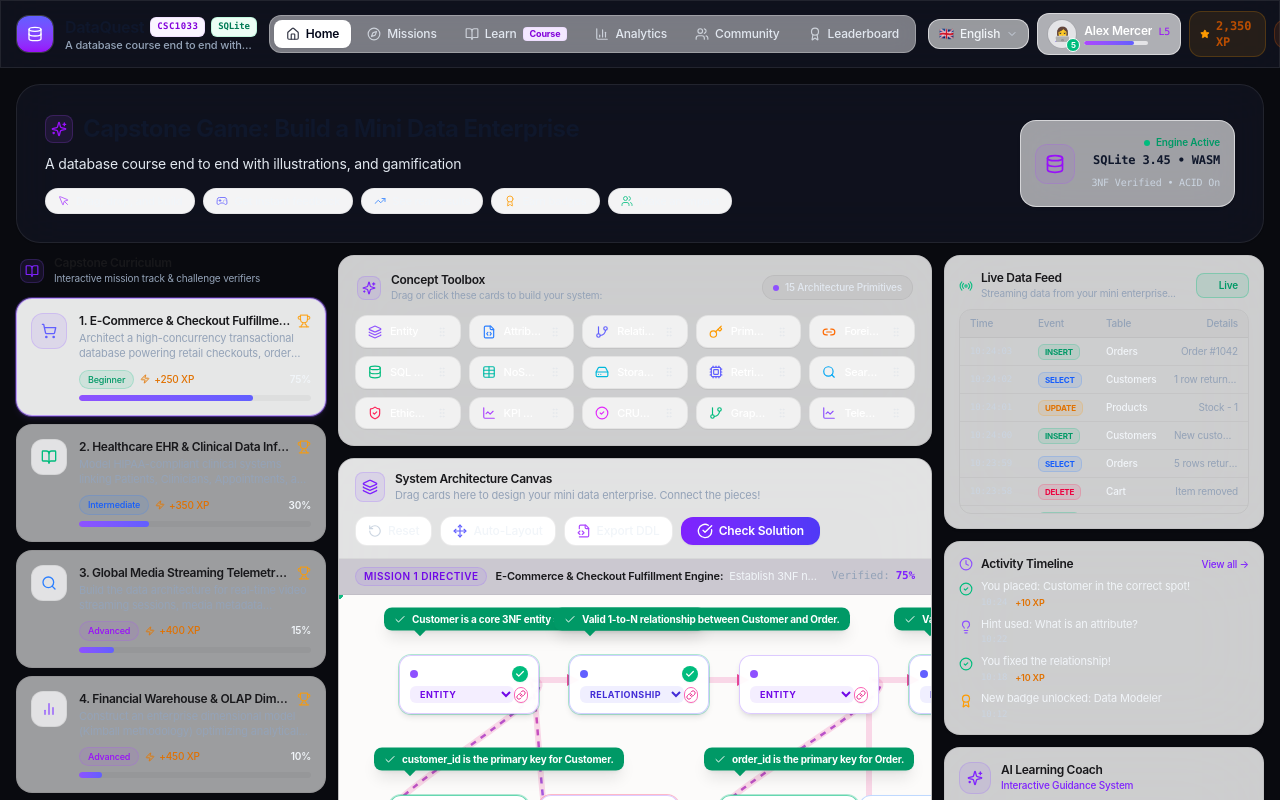
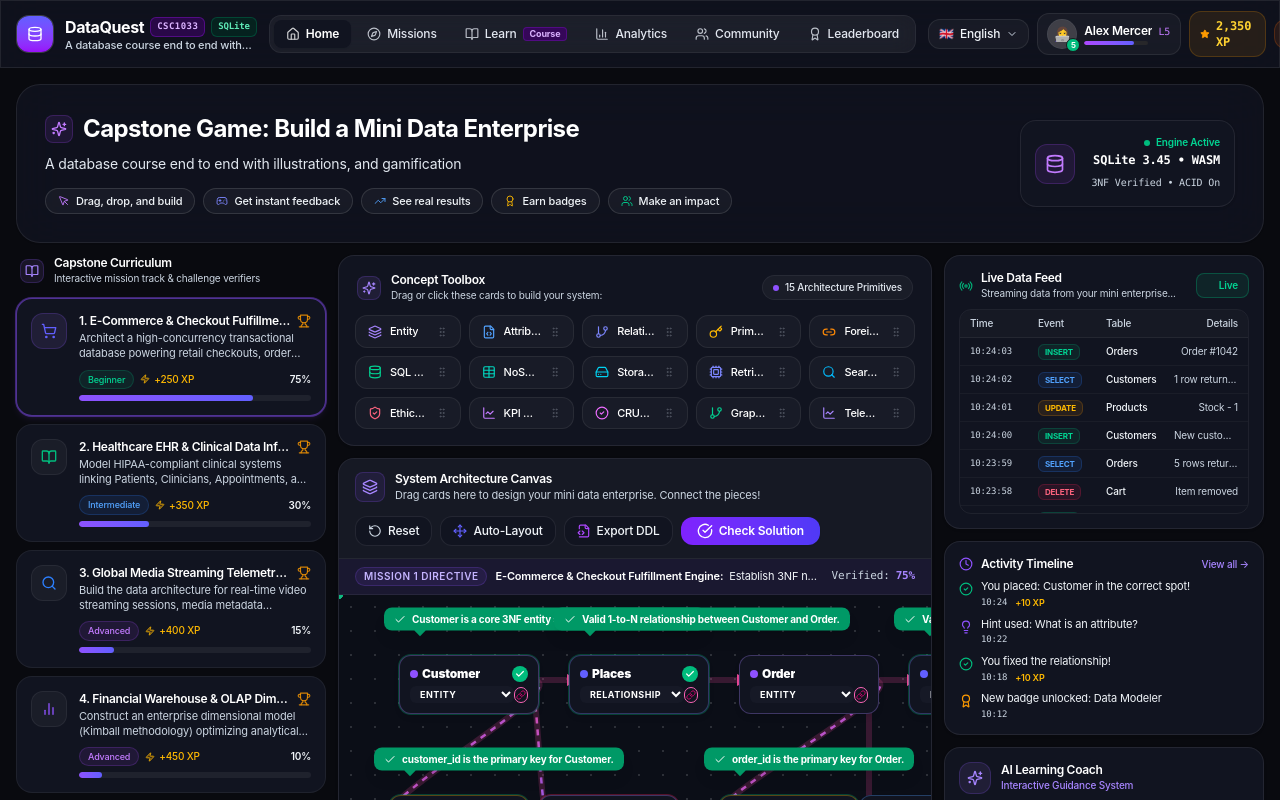
Before and after one commit to FrankAsanteVanLaarhoven/DataQuestAI, a Next.js app: page / in a window 1280 px wide. Shown: the top 800 px of the page. Built offline with nearby package versions, Linux system fonts and the light colour scheme.

Commit message:
fix(theme): fix Tailwind v4 dark variant with @custom-variant and guarantee high contrast WCAG AAA text in dark mode

```diff
--- a/src/app/globals.css
+++ b/src/app/globals.css
@@ -1,4 +1,6 @@
 @import "tailwindcss";
+
+@custom-variant dark (&:where(.dark, .dark *));
 
 :root {
   --bg-main: #fbfbfd;
@@ -42,39 +44,99 @@
   color: #ffffff !important;
 }
 
-/* High-Contrast Readability Enhancements for Dark Sections */
+/* High-Contrast Readability Enhancements for Dark Mode (WCAG AAA) */
+.dark h1,
+.dark h2,
+.dark h3,
+.dark h4,
+.dark h5,
+.dark h6 {
+  color: #ffffff !important;
+  -webkit-font-smoothing: antialiased;
+  -moz-osx-font-smoothing: grayscale;
+}
+
 .dark p,
 .dark span,
 .dark label,
 .dark div,
-.dark li {
+.dark li,
+.dark th,
+.dark td {
   -webkit-font-smoothing: antialiased;
   -moz-osx-font-smoothing: grayscale;
 }
 
-.dark .text-slate-400,
-.dark .text-zinc-400 {
-  color: #cbd5e1 !important; /* elevated contrast slate/zinc */
+/* Ensure dark mode headings and text never stay dark slate/zinc */
+.dark .text-slate-950,
+.dark .text-zinc-950,
+.dark .text-slate-900,
+.dark .text-zinc-900,
+.dark .text-black {
+  color: #ffffff !important; /* Pure white for titles and primary headers */
+}
+
+.dark .text-slate-800,
+.dark .text-zinc-800 {
+  color: #ffffff !important; /* White for card titles and section headers */
+}
+
+.dark .text-slate-700,
+.dark .text-zinc-700 {
+  color: #f1f5f9 !important; /* Crisp luminous text for main body */
+}
+
+.dark .text-slate-600,
+.dark .text-zinc-600 {
+  color: #e2e8f0 !important; /* Highly visible text for labels and items */
 }
 
 .dark .text-slate-500,
 .dark .text-zinc-500 {
-  color: #94a3b8 !important; /* visible secondary text */
+  color: #cbd5e1 !important; /* Elevated slate for descriptions (never muddy gray) */
 }
 
-.dark .text-slate-600,
-.dark .text-zinc-600 {
-  color: #e2e8f0 !important; /* bright body labels */
+.dark .text-slate-400,
+.dark .text-zinc-400 {
+  color: #cbd5e1 !important; /* High-contrast metadata and captions */
 }
 
-.dark .text-slate-700,
-.dark .text-zinc-700 {
-  color: #f1f5f9 !important; /* crisp primary text */
+/* Dark Mode Card Background Fallbacks: Prevent blinding white cards */
+.dark .bg-white,
+.dark .bg-white\/95,
+.dark .bg-white\/90,
+.dark .bg-white\/80,
+.dark .bg-white\/70,
+.dark .bg-white\/60 {
+  background-color: #111420 !important;
 }
 
-.dark .text-slate-800,
-.dark .text-zinc-800 {
-  color: #ffffff !important; /* ultra-crisp white headings */
+.dark .bg-slate-50,
+.dark .bg-slate-100,
+.dark .bg-zinc-50,
+.dark .bg-zinc-100 {
+  background-color: rgba(255, 255, 255, 0.04) !important;
+}
+
+.dark .border-slate-200,
+.dark .border-slate-100,
+.dark .border-zinc-200,
+.dark .border-zinc-100 {
+  border-color: rgba(255, 255, 255, 0.08) !important;
+}
+
+/* Dropdown options in dark mode */
+.dark select,
+.dark option {
+  background-color: #161926 !important;
+  color: #ffffff !important;
+}
+
+/* Code and SQL blocks in dark mode */
+.dark code,
+.dark pre {
+  color: #38bdf8 !important;
+  background-color: rgba(0, 0, 0, 0.5) !important;
 }
 
 /* Apple Pro Glassmorphism */
@@ -141,6 +203,12 @@
   background-image: radial-gradient(circle, var(--canvas-grid) 1.2px, transparent 1.2px);
 }
 
+.dark .lucid-grid,
+html.dark .lucid-grid {
+  background-color: #0b0e17 !important;
+  background-image: radial-gradient(circle, rgba(255, 255, 255, 0.14) 1.2px, transparent 1.2px) !important;
+}
+
 /* Smooth flow line animation */
 @keyframes flowDash {
   to {
--- a/src/app/layout.tsx
+++ b/src/app/layout.tsx
@@ -12,7 +12,7 @@
   children: React.ReactNode;
 }) {
   return (
-    <html lang="en">
+    <html lang="en" className="dark" suppressHydrationWarning>
       <head>
         <link rel="preconnect" href="https://fonts.googleapis.com" />
         <link rel="preconnect" href="https://fonts.gstatic.com" crossOrigin="anonymous" />
@@ -21,7 +21,7 @@
           rel="stylesheet"
         />
       </head>
-      <body className="antialiased selection:bg-pink-500 selection:text-white min-h-screen">
+      <body className="antialiased selection:bg-violet-500 selection:text-white min-h-screen bg-[#08090e] text-zinc-100">
         {children}
       </body>
     </html>
--- a/src/app/page.tsx
+++ b/src/app/page.tsx
@@ -57,15 +57,19 @@
   const isDarkTheme = theme === 'dark' || (theme === 'system' && systemIsDark);
 
   useEffect(() => {
+    const root = document.documentElement;
     if (isDarkTheme) {
-      document.documentElement.classList.add('dark');
+      root.classList.add('dark');
       document.body.classList.add('dark');
+      document.body.style.backgroundColor = '#08090e';
+      document.body.style.color = '#f8fafc';
     } else {
-      document.documentElement.classList.remove('dark');
+      root.classList.remove('dark');
       document.body.classList.remove('dark');
+      document.body.style.backgroundColor = '#fbf8f5';
+      document.body.style.color = '#1e293b';
     }
-    document.body.className = `theme-${theme} ${isDarkTheme ? 'dark bg-[#08090e] text-zinc-100' : 'bg-[#fbf8f5] text-zinc-800'}`;
-  }, [theme, isDarkTheme]);
+  }, [isDarkTheme]);
 
   return (
     <div
@@ -89,34 +93,34 @@
                     <div className="w-7 h-7 rounded-lg bg-purple-500/10 text-purple-600 dark:text-purple-400 border border-purple-500/20 flex items-center justify-center shrink-0">
                       <Sparkles className="w-4 h-4" />
                     </div>
-                    <h1 className="text-xl sm:text-2xl font-bold tracking-tight text-slate-900 dark:text-white">
+                    <h1 className="text-xl sm:text-2xl font-bold tracking-tight text-zinc-900 dark:text-white">
                       {t.capstoneTitle}
                     </h1>
                   </div>
-                  <p className="text-xs sm:text-sm text-zinc-600 dark:text-zinc-300 font-normal leading-relaxed">
+                  <p className="text-xs sm:text-sm text-zinc-600 dark:text-zinc-200 font-normal leading-relaxed">
                     {t.courseTagline || 'A database course end to end with illustrations, and gamification'}
                   </p>
 
                   {/* Refined Apple Pills */}
                   <div className="flex flex-wrap items-center gap-2 pt-1 text-[11px]">
-                    <span className="inline-flex items-center gap-1.5 px-3 py-1 rounded-full bg-zinc-100 dark:bg-white/[0.05] border border-zinc-200/80 dark:border-white/[0.08] text-zinc-700 dark:text-zinc-300 font-medium shadow-2xs">
-                      <MousePointer className="w-3 h-3 text-purple-500 opacity-80" />
+                    <span className="inline-flex items-center gap-1.5 px-3 py-1 rounded-full bg-zinc-100 dark:bg-white/[0.08] border border-zinc-200/80 dark:border-white/[0.12] text-zinc-700 dark:text-zinc-100 font-medium shadow-2xs">
+                      <MousePointer className="w-3 h-3 text-purple-500 dark:text-purple-400 opacity-90" />
                       {t.tagDrag}
                     </span>
-                    <span className="inline-flex items-center gap-1.5 px-3 py-1 rounded-full bg-zinc-100 dark:bg-white/[0.05] border border-zinc-200/80 dark:border-white/[0.08] text-zinc-700 dark:text-zinc-300 font-medium shadow-2xs">
-                      <Gamepad2 className="w-3 h-3 text-indigo-500 opacity-80" />
+                    <span className="inline-flex items-center gap-1.5 px-3 py-1 rounded-full bg-zinc-100 dark:bg-white/[0.08] border border-zinc-200/80 dark:border-white/[0.12] text-zinc-700 dark:text-zinc-100 font-medium shadow-2xs">
+                      <Gamepad2 className="w-3 h-3 text-indigo-500 dark:text-indigo-400 opacity-90" />
                       {t.tagFeedback}
                     </span>
-                    <span className="inline-flex items-center gap-1.5 px-3 py-1 rounded-full bg-zinc-100 dark:bg-white/[0.05] border border-zinc-200/80 dark:border-white/[0.08] text-zinc-700 dark:text-zinc-300 font-medium shadow-2xs">
-                      <TrendingUp className="w-3 h-3 text-blue-500 opacity-80" />
+                    <span className="inline-flex items-center gap-1.5 px-3 py-1 rounded-full bg-zinc-100 dark:bg-white/[0.08] border border-zinc-200/80 dark:border-white/[0.12] text-zinc-700 dark:text-zinc-100 font-medium shadow-2xs">
+                      <TrendingUp className="w-3 h-3 text-blue-500 dark:text-blue-400 opacity-90" />
                       {t.tagResults}
                     </span>
-                    <span className="inline-flex items-center gap-1.5 px-3 py-1 rounded-full bg-zinc-100 dark:bg-white/[0.05] border border-zinc-200/80 dark:border-white/[0.08] text-zinc-700 dark:text-zinc-300 font-medium shadow-2xs">
-                      <Award className="w-3 h-3 text-amber-500 opacity-80" />
+                    <span className="inline-flex items-center gap-1.5 px-3 py-1 rounded-full bg-zinc-100 dark:bg-white/[0.08] border border-zinc-200/80 dark:border-white/[0.12] text-zinc-700 dark:text-zinc-100 font-medium shadow-2xs">
+                      <Award className="w-3 h-3 text-amber-500 dark:text-amber-400 opacity-90" />
                       {t.tagBadges}
                     </span>
-                    <span className="inline-flex items-center gap-1.5 px-3 py-1 rounded-full bg-zinc-100 dark:bg-white/[0.05] border border-zinc-200/80 dark:border-white/[0.08] text-zinc-700 dark:text-zinc-300 font-medium shadow-2xs">
-                      <Users className="w-3 h-3 text-emerald-500 opacity-80" />
+                    <span className="inline-flex items-center gap-1.5 px-3 py-1 rounded-full bg-zinc-100 dark:bg-white/[0.08] border border-zinc-200/80 dark:border-white/[0.12] text-zinc-700 dark:text-zinc-100 font-medium shadow-2xs">
+                      <Users className="w-3 h-3 text-emerald-500 dark:text-emerald-400 opacity-90" />
                       {t.tagImpact}
                     </span>
                   </div>
```
